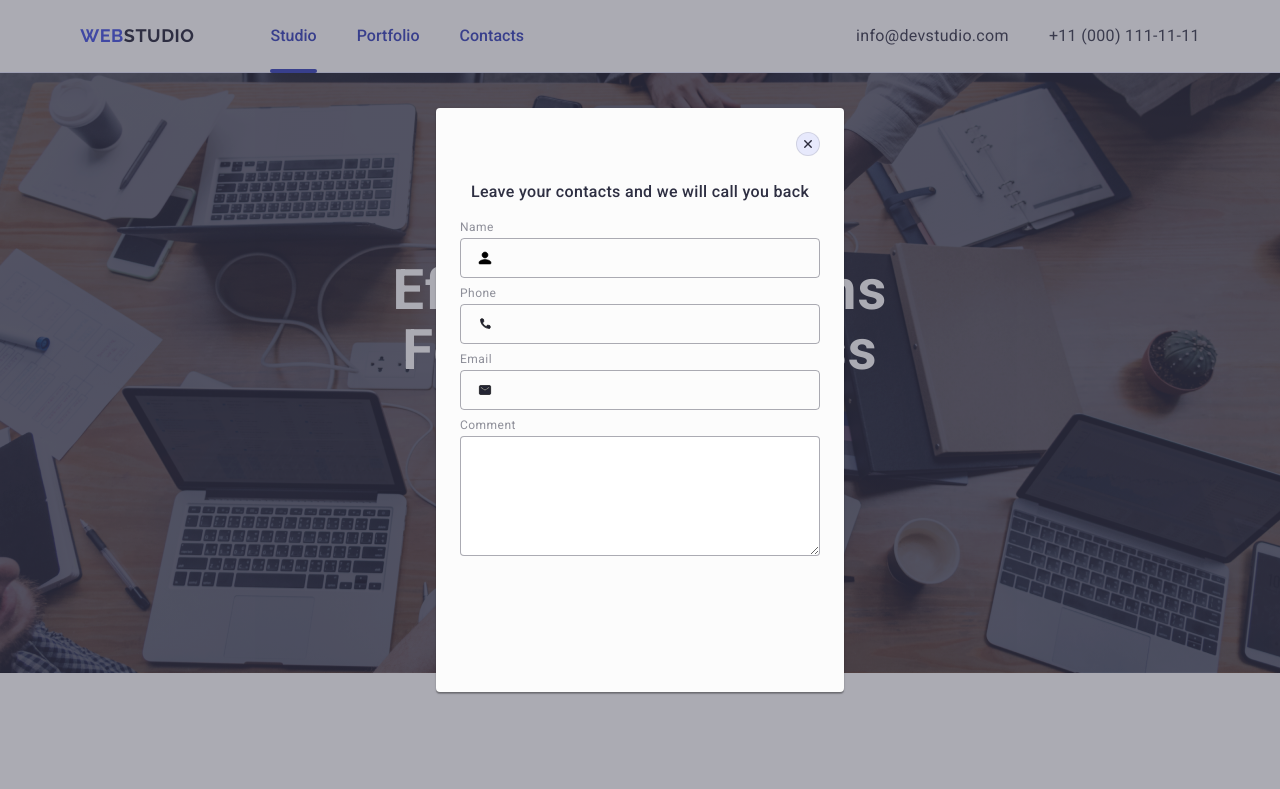
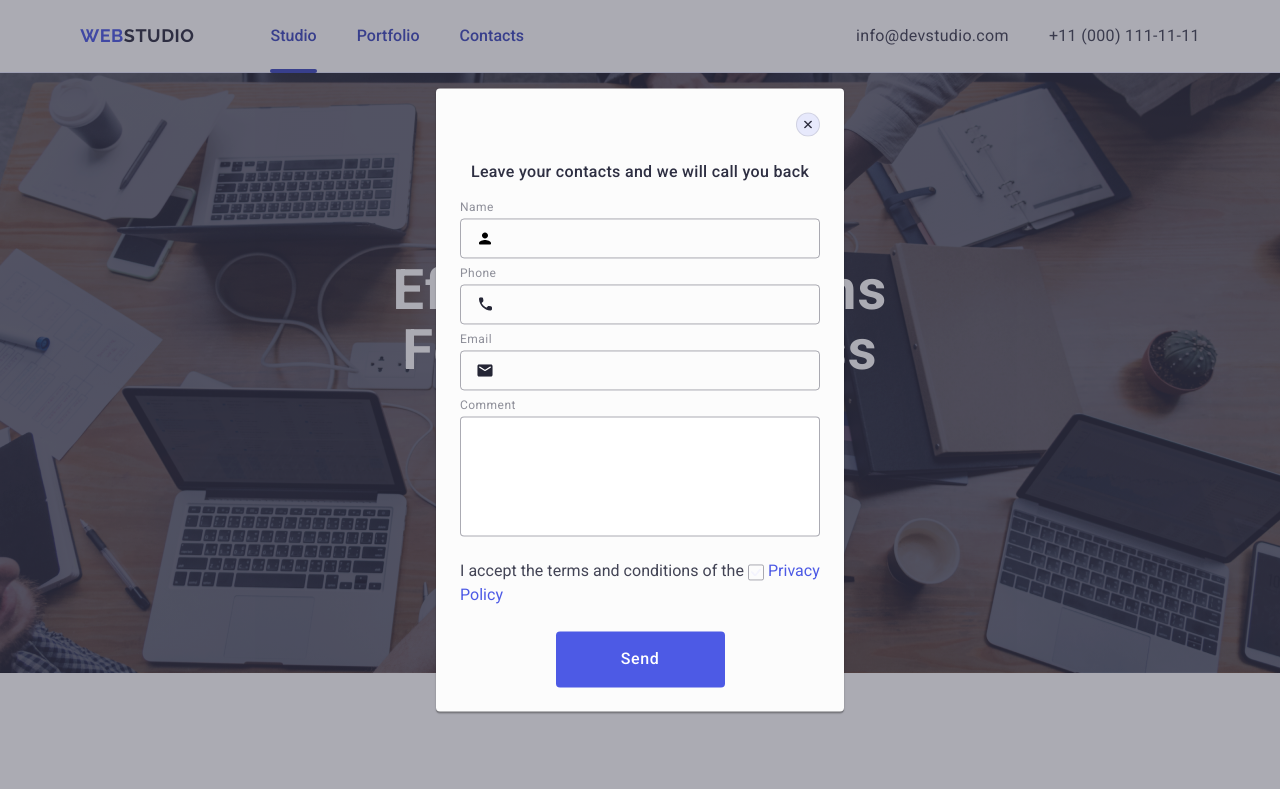
Before and after one commit to damiopaul/goit-markup-hw-05, a plain HTML site: page index.html in a window 1280 px wide. Shown: the top 789 px of the page. Drawn offline with nearby package versions, Linux system fonts and the light colour scheme.

Commit message:
finalized?

```diff
--- a/css/styles.css
+++ b/css/styles.css
@@ -547,13 +547,22 @@ transition: background-color 250ms cubic-bezier(0.4, 0, 0.2, 1), border 250ms cu
     outline: transparent;
     background-color: transparent;
     border: 1px solid var(--NAVY-BLUE-modal, rgba(46, 47, 66, 0.40));
+    transition:  border-color 250ms cubic-bezier(0.4, 0, 0.2, 1);
 
+}
+.callback-form-field-icon:focus {
+    border-color: #4D5AE5;
+    fill: #4D5AE5;
+}
+.callback-form-field-icon:focus>.callback-form-field-icon {
+    fill: #4D5AE5;
 }
 .callback-form-field-icon {
     position: absolute;
     left: 16px;
-    top: 11px;
-    stroke: #000000;
+    top: 50%;
+    transform: translateY(-50%) ;
+    transition: fill 250ms cubic-bezier(0.4, 0, 0.2, 1);
 
 }
 .callback-form-comment {
@@ -561,4 +570,63 @@ transition: background-color 250ms cubic-bezier(0.4, 0, 0.2, 1), border 250ms cu
     height: 120px;
     border-radius: 4px;
     border: 1px solid var(--NAVY-BLUE-modal, rgba(46, 47, 66, 0.40));
+    font-size: 12px;
+    line-height: 1.17;
+    letter-spacing: 0.04em;
+    color: rgba(46, 47, 66, 0.4);
+    padding: 8px 16px;
+    outline: transparent;
+    resize: none;
+    transition: border-color 250ms cubic-bezier(0.4, 0, 0.2, 1);
 }
+.callback-form-comment:focus {
+    border-color: #4D5AE5;
+}
+.callback-form-field-comment-wrapper {
+    margin-bottom: 16px;
+}
+.privacy-policy {
+    margin-bottom: 24px;
+}
+.use-privacy-label {
+    font-size: 12px;
+    line-height: 1.17;
+    letter-spacing: 0.04em;
+    color:#8e8f99;
+}
+.user-privacy-span {
+    width: 16px;
+    height: 16px;
+    border: 1px solid rgba(46, 47, 66, 0.4);
+    border-radius: 2px;
+    transition: background-color 250ms cubic-bezier(0.4, 0, 0.2, 1), border 250ms cubic-bezier(0.4, 0, 0.2, 1), fill 250ms cubic-bezier(0.4, 0, 0.2, 1);
+    display: inline-flex;
+    align-items: center;
+    justify-content: center;
+    fill: transparent;
+}
+.user-privacy-input:checked + .use-privacy-label > .user-privacy-span {
+    background-color: #404bbf;
+    border: none;
+    fill: #F4F4FD;
+}
+.privacy-policy-link {
+    color: #4d5ae5;
+}
+.form-submit-button {
+    display: block;
+    min-width: 169px;
+    height: 56px;
+    font-family: "Roboto", sans-serif;
+    font-size: 16px;
+    font-weight: 500;
+    line-height: 1.5;
+    letter-spacing: 0.04em;
+    color: #ffffff;
+    cursor: pointer;
+    background-color: #4D5AE5;
+    border: none;
+    border-radius: 4px;
+    transition: background-color 250ms cubic-bezier(0.4, 0, 0.2, 1);
+    margin: 0 auto;
+}
--- a/index.html
+++ b/index.html
@@ -450,7 +450,7 @@
               required
               pattern="[a-zA-Za-яА-ЯіІїЇєЄґҐйЙʼ]+"
               title="Your name" />
-                <svg class="callback-form-field-icon" width="18" height="18">
+                <svg class="callback-form-field-icon" width="18" height="24">
                   <use href="./images/icons.svg#icon-name"></use>
                 </svg>
               </input>
@@ -462,7 +462,7 @@
               <div class="callback-form-input-wrapper">
                 <input type="tel" class="callback-form-field-input" name="phone" id="phone" required
                   pattern="[a-zA-Za-яА-ЯіІїЇєЄґҐйЙʼ]+" title="+38099999999" />
-                <svg class="callback-form-field-icon" width="18" height="18">
+                <svg class="callback-form-field-icon" width="18" height="24">
                   <use href="./images/icons.svg#icon-phone"></use>
                 </svg>
                 </input>
@@ -474,7 +474,7 @@
               <div class="callback-form-input-wrapper">
                 <input type="email" class="callback-form-field-input" name="email" id="email" required
                   pattern="[a-zA-Za-яА-ЯіІїЇєЄґҐйЙʼ]+" title="example@domain.com" />
-                <svg class="callback-form-field-icon" width="18" height="18">
+                <svg class="callback-form-field-icon" width="18" height="24">
                   <use href="./images/icons.svg#icon-email"></use>
                 </svg>
                 </input>
@@ -483,16 +483,28 @@
           </div>
             <div class="callback-form-field-comment-wrapper">
               <label for="user-comment" class="callback-form-field-label">Comment</label>
-                <div class="callback-form-input-wrapper">
-                 <textarea
+              <textarea
                  class="callback-form-comment"
                  name="user-comment"
                  id="user-comment"
-                 required >
-                </textarea>
-                </div>
+                 required
+                 placeholder="Text input" >
+              </textarea>
 
             </div>
+            <div class="privacy-policy">
+              <label class="user-privacy-label" for="user-privacy">I accept the terms and conditions of the
+                <span class="user-privacy-span">
+                  <svg class="privacy-policy-icon" width="10" height="8">
+                    <use href="./images/icons.svg#icon-check"></use>
+                  </svg>
+                </span>
+                <a href="" class="privacy-policy-link">Privacy Policy</a>
+              </label>
+              <input class="user-privacy-input visually-hidden" type="checkbox" id="user-privacy" value="true" name="user-privacy">
+
+            </div>
+            <button type="submit" class="form-submit-button">Send</button>
         </form>
 
       </div>
```
